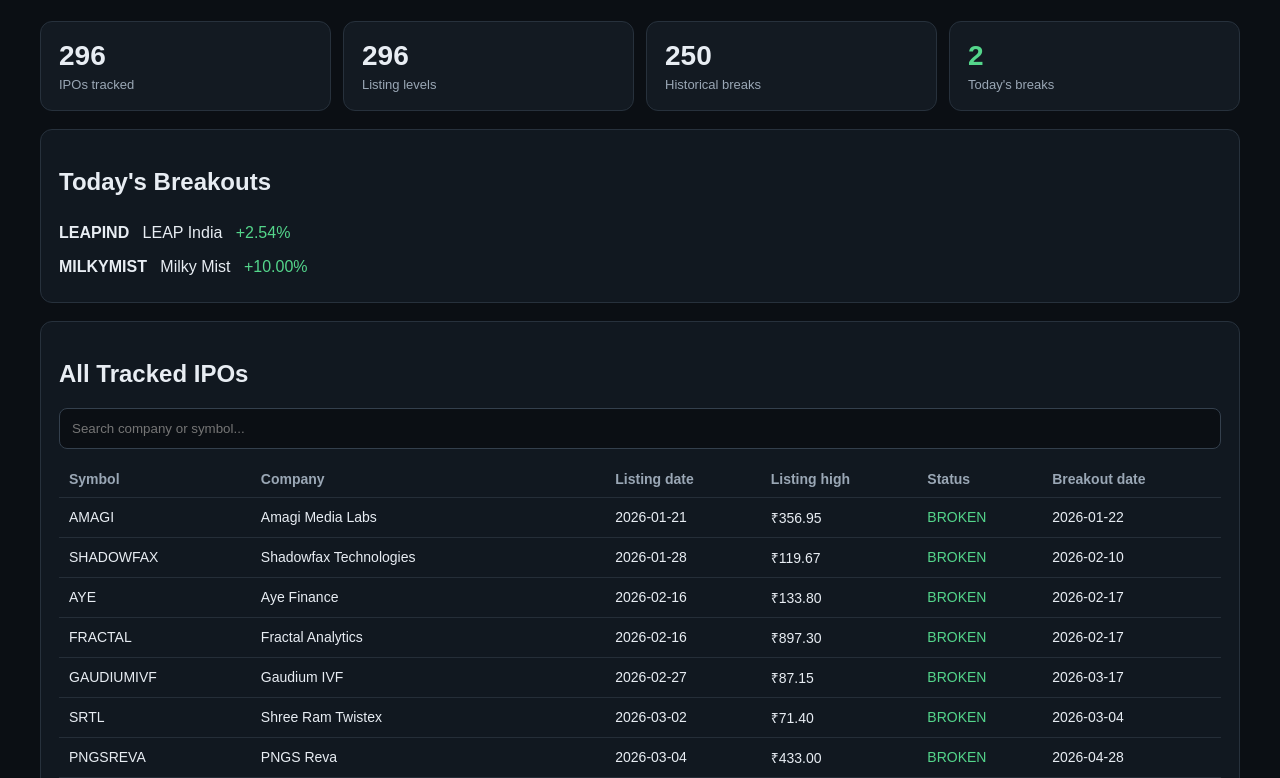
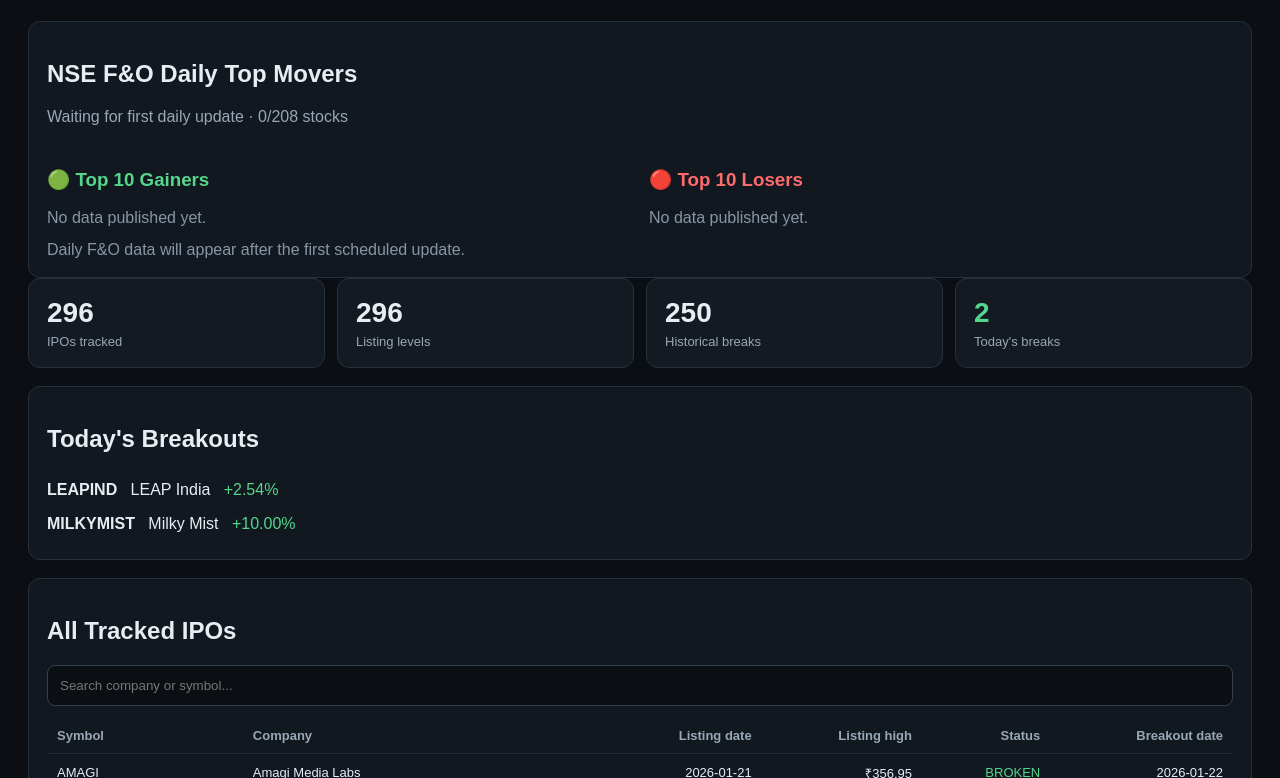
Before and after one commit to TheCinematicTravellers/ipo-listing-tracker, a plain HTML site: page index.html in a window 1280 px wide. Shown: the part 89-867 px from the top of the page. Drawn offline with Linux system fonts and the light colour scheme.

Commit message:
Add NSE F&O daily movers to homepage

```diff
--- a/index.html
+++ b/index.html
@@ -5,43 +5,54 @@
 <meta name="viewport" content="width=device-width,initial-scale=1">
 <title>IPO Listing High Tracker</title>
 <style>
-body{font-family:Arial,sans-serif;background:#0b0f14;color:#e8edf3;margin:0}
-.wrap{max-width:1200px;margin:auto;padding:28px}
+body{font-family:Arial,sans-serif;background:#0b0f14;color:#e8edf3;margin:0}.wrap{max-width:1250px;margin:auto;padding:28px}
 h1{margin:0 0 6px;font-size:30px}.sub{color:#9aa7b5;margin-bottom:24px}
-.cards{display:grid;grid-template-columns:repeat(4,1fr);gap:12px}
-.card{background:#131a22;border:1px solid #27313c;border-radius:12px;padding:18px}
-.num{font-size:28px;font-weight:700}.label{color:#9aa7b5;font-size:13px;margin-top:5px}
-.panel{background:#111820;border:1px solid #27313c;border-radius:12px;padding:18px;margin-top:18px}
+.cards{display:grid;grid-template-columns:repeat(4,1fr);gap:12px}.card{background:#131a22;border:1px solid #27313c;border-radius:12px;padding:18px}
+.num{font-size:28px;font-weight:700}.label{color:#9aa7b5;font-size:13px;margin-top:5px}.panel{background:#111820;border:1px solid #27313c;border-radius:12px;padding:18px;margin-top:18px}
+.movers{display:grid;grid-template-columns:1fr 1fr;gap:18px}.green{color:#54d68b}.red{color:#ff6b6b}.yellow{color:#f4c95d}.muted{color:#8996a5}
 input{width:100%;box-sizing:border-box;background:#0b0f14;color:white;border:1px solid #34404d;border-radius:8px;padding:12px;margin-bottom:12px}
-table{width:100%;border-collapse:collapse}th,td{text-align:left;padding:10px;border-bottom:1px solid #252e38;font-size:14px}th{color:#9aa7b5}
-.green{color:#54d68b}.yellow{color:#f4c95d}.muted{color:#8996a5}
-@media(max-width:800px){.cards{grid-template-columns:repeat(2,1fr)}}
+table{width:100%;border-collapse:collapse}th,td{text-align:right;padding:10px;border-bottom:1px solid #252e38;font-size:13px}th{color:#9aa7b5}th:first-child,td:first-child,th:nth-child(2),td:nth-child(2){text-align:left}
+@media(max-width:900px){.cards{grid-template-columns:repeat(2,1fr)}.movers{grid-template-columns:1fr}.wrap{padding:14px}}
 </style>
 </head>
 <body>
 <div class="wrap">
 <h1>IPO Listing High Tracker</h1>
 <div class="sub" id="meta">Loading...</div>
+
+<div class="panel">
+<h2>NSE F&O Daily Top Movers</h2>
+<div class="sub" id="fnoMeta">Loading daily movers...</div>
+<div class="movers">
+<div><h3 class="green">🟢 Top 10 Gainers</h3><div id="gainers">Loading...</div></div>
+<div><h3 class="red">🔴 Top 10 Losers</h3><div id="losers">Loading...</div></div>
+</div>
+<div class="muted" id="fnoStamp" style="margin-top:14px"></div>
+</div>
+
 <div class="cards">
 <div class="card"><div class="num" id="tracked">-</div><div class="label">IPOs tracked</div></div>
 <div class="card"><div class="num" id="levels">-</div><div class="label">Listing levels</div></div>
 <div class="card"><div class="num" id="breaks">-</div><div class="label">Historical breaks</div></div>
 <div class="card"><div class="num green" id="todayCount">-</div><div class="label">Today's breaks</div></div>
 </div>
+<div class="panel"><h2>Today's Breakouts</h2><div id="today">Loading...</div></div>
 <div class="panel">
-<h2>Today's Breakouts</h2>
-<div id="today">Loading...</div>
-</div>
-<div class="panel">
-<h2>All Tracked IPOs</h2>
-<input id="search" placeholder="Search company or symbol...">
-<table><thead><tr><th>Symbol</th><th>Company</th><th>Listing date</th><th>Listing high</th><th>Status</th><th>Breakout date</th></tr></thead>
-<tbody id="rows"></tbody></table>
+<h2>All Tracked IPOs</h2><input id="search" placeholder="Search company or symbol...">
+<table><thead><tr><th>Symbol</th><th>Company</th><th>Listing date</th><th>Listing high</th><th>Status</th><th>Breakout date</th></tr></thead><tbody id="rows"></tbody></table>
 </div>
 </div>
 <script>
 let DATA;
 const money=x=>x===""||x==null?"-":"₹"+Number(x).toFixed(2);
+const n=x=>x==null||x===""?"-":Number(x).toLocaleString('en-IN',{maximumFractionDigits:2});
+const vol=x=>x==null||x===""?"-":Number(x).toLocaleString('en-IN');
+const pct=x=>x==null||x===""?"-":(Number(x)>=0?'+':'')+Number(x).toFixed(2)+'%';
+function fnoTable(rows,side){
+ if(!rows||!rows.length)return "<span class='muted'>No data published yet.</span>";
+ return `<table><thead><tr><th>#</th><th>Stock</th><th>Change %</th><th>Open</th><th>${side==='g'?'Low':'High'}</th><th>CMP</th><th>Daily Volume</th></tr></thead><tbody>`+
+ rows.map((x,i)=>`<tr><td>${i+1}</td><td>${x.symbol}</td><td class='${side==='g'?'green':'red'}'>${pct(x.change_pct)}</td><td>${n(x.open)}</td><td>${n(side==='g'?x.low:x.high)}</td><td>${n(x.cmp)}</td><td>${vol(x.volume)}</td></tr>`).join('')+'</tbody></table>';
+}
 function render(){
  document.getElementById("meta").textContent=`Date: ${DATA.date} · Window: rolling 4 years · Mainboard only · Rule: later HIGH > listing-day HIGH`;
  document.getElementById("tracked").textContent=DATA.summary.total_tracked;
@@ -51,16 +62,10 @@
  document.getElementById("today").innerHTML=DATA.today.length?DATA.today.map(x=>`<div style="padding:8px 0"><b>${x.symbol}</b> &nbsp; ${x.company} &nbsp; <span class="green">+${Number(x.breakout_pct).toFixed(2)}%</span></div>`).join(""):"<span class='muted'>No breakout today.</span>";
  draw("");
 }
-function draw(q){
- q=q.toLowerCase();
- const a=DATA.ipos.filter(x=>(x.symbol+" "+x.company).toLowerCase().includes(q));
- document.getElementById("rows").innerHTML=a.map(x=>{
-   const broken=x.breakout_date?`<span class="green">BROKEN</span>`:"<span class='muted'>"+(x.listing_high?"Tracking":"Pending level")+"</span>";
-   return `<tr><td>${x.symbol||"-"}</td><td>${x.company}</td><td>${x.listing_date||"-"}</td><td>${money(x.listing_high)}</td><td>${broken}</td><td>${x.breakout_date||"-"}</td></tr>`
- }).join("");
-}
+function draw(q){q=q.toLowerCase();const a=DATA.ipos.filter(x=>(x.symbol+" "+x.company).toLowerCase().includes(q));document.getElementById("rows").innerHTML=a.map(x=>{const broken=x.breakout_date?`<span class="green">BROKEN</span>`:`<span class='muted'>`+(x.listing_high?"Tracking":"Pending level")+`</span>`;return `<tr><td>${x.symbol||"-"}</td><td>${x.company}</td><td>${x.listing_date||"-"}</td><td>${money(x.listing_high)}</td><td>${broken}</td><td>${x.breakout_date||"-"}</td></tr>`}).join("");}
 document.getElementById("search").addEventListener("input",e=>draw(e.target.value));
-fetch("tracker.json").then(r=>r.json()).then(x=>{DATA=x;render()}).catch(e=>{document.getElementById("meta").textContent="tracker.json not found. Run the updater/export script."});
+fetch("tracker.json").then(r=>r.json()).then(x=>{DATA=x;render()}).catch(()=>{document.getElementById("meta").textContent="tracker.json not found. Run the updater/export script."});
+fetch("fno_movers.json?ts="+Date.now()).then(r=>r.json()).then(d=>{document.getElementById("fnoMeta").textContent=`${d.date_ist||'Waiting for first daily update'} · ${d.available||0}/${d.universe_size} stocks`;document.getElementById("gainers").innerHTML=fnoTable(d.gainers,'g');document.getElementById("losers").innerHTML=fnoTable(d.losers,'l');document.getElementById("fnoStamp").textContent=d.updated_ist?`Last updated: ${d.updated_ist} · IST (Asia/Kolkata)`:"Daily F&O data will appear after the first scheduled update."}).catch(()=>document.getElementById("fnoMeta").textContent="F&O daily data unavailable.");
 </script>
 </body>
 </html>
```
